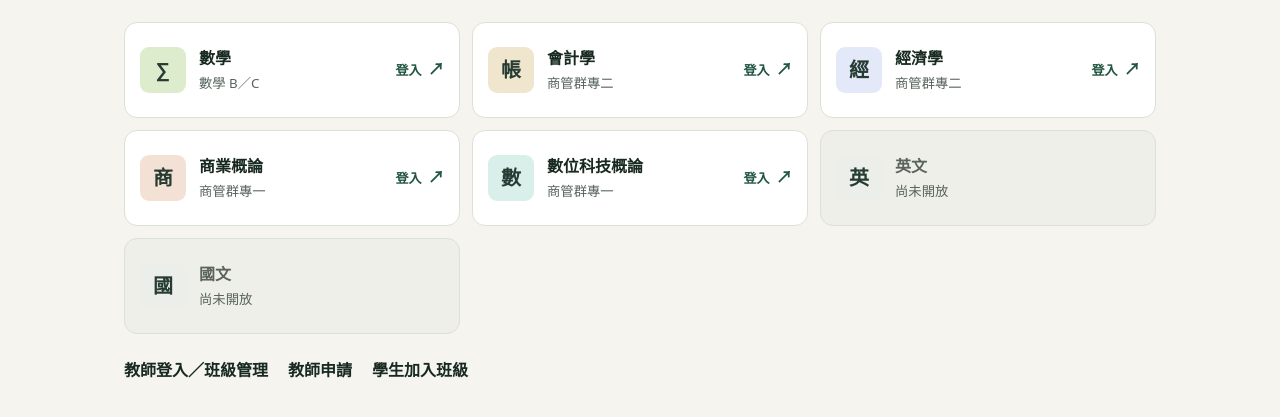
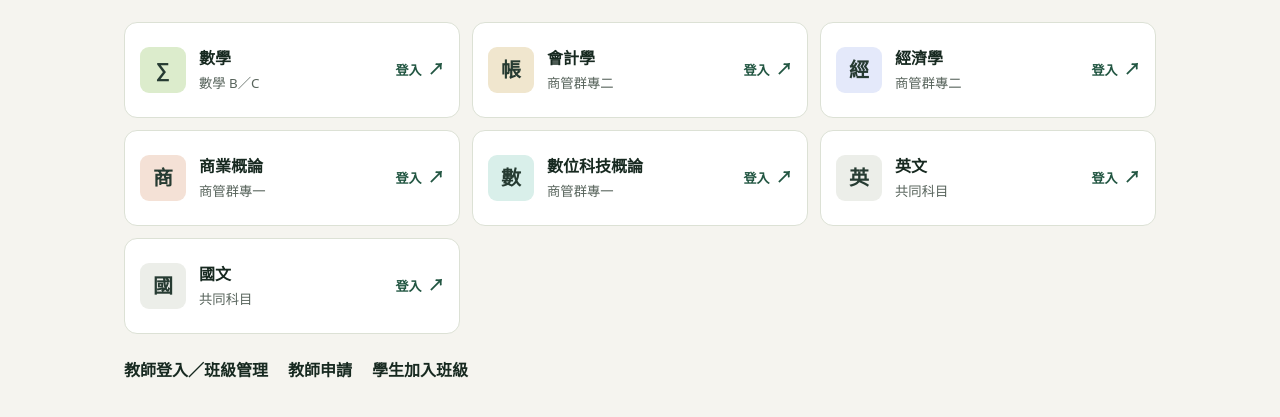
Before and after one commit to lrw-crypto/116go, a plain HTML site: page index.html in a window 1280 px wide. Shown: the part 287-704 px from the top of the page. Drawn offline with Linux system fonts and the light colour scheme.

Commit message:
入口首頁：開放英文、國文刷題網連結
Co-Authored-By: Claude Sonnet 5.5 <noreply@anthropic.com>
Claude-Session: https://claude.ai/code/session_011EXM6emqnoAEQJS91sVjcN

```diff
--- a/index.html
+++ b/index.html
@@ -21,8 +21,8 @@
     <li class="subject tone-2"><a href="../economy/" aria-label="登入經濟學"><span class="symbol" aria-hidden="true">經</span><span class="subject-text"><strong>經濟學</strong><small>商管群專二</small></span><span class="action" aria-hidden="true">登入 <span>↗</span></span></a></li>
     <li class="subject tone-3"><a href="../Business/" aria-label="登入商業概論"><span class="symbol" aria-hidden="true">商</span><span class="subject-text"><strong>商業概論</strong><small>商管群專一</small></span><span class="action" aria-hidden="true">登入 <span>↗</span></span></a></li>
     <li class="subject tone-4"><a href="../Digital/" aria-label="登入數位科技概論"><span class="symbol" aria-hidden="true">數</span><span class="subject-text"><strong>數位科技概論</strong><small>商管群專一</small></span><span class="action" aria-hidden="true">登入 <span>↗</span></span></a></li>
-    <li class="subject tone-5"><div class="pending"><span class="symbol" aria-hidden="true">英</span><span class="subject-text"><strong>英文</strong><small>尚未開放</small></span></div></li>
-    <li class="subject tone-6"><div class="pending"><span class="symbol" aria-hidden="true">國</span><span class="subject-text"><strong>國文</strong><small>尚未開放</small></span></div></li>
+    <li class="subject tone-5"><a href="../english/" aria-label="登入英文"><span class="symbol" aria-hidden="true">英</span><span class="subject-text"><strong>英文</strong><small>共同科目</small></span><span class="action" aria-hidden="true">登入 <span>↗</span></span></a></li>
+    <li class="subject tone-6"><a href="../chinese/" aria-label="登入國文"><span class="symbol" aria-hidden="true">國</span><span class="subject-text"><strong>國文</strong><small>共同科目</small></span><span class="action" aria-hidden="true">登入 <span>↗</span></span></a></li>
   </ul>
   <section aria-label="班級服務" style="display:flex;gap:10px 20px;flex-wrap:wrap;margin-top:24px;font-weight:700">
     <a href="./teachers.html">教師登入／班級管理</a>
```
